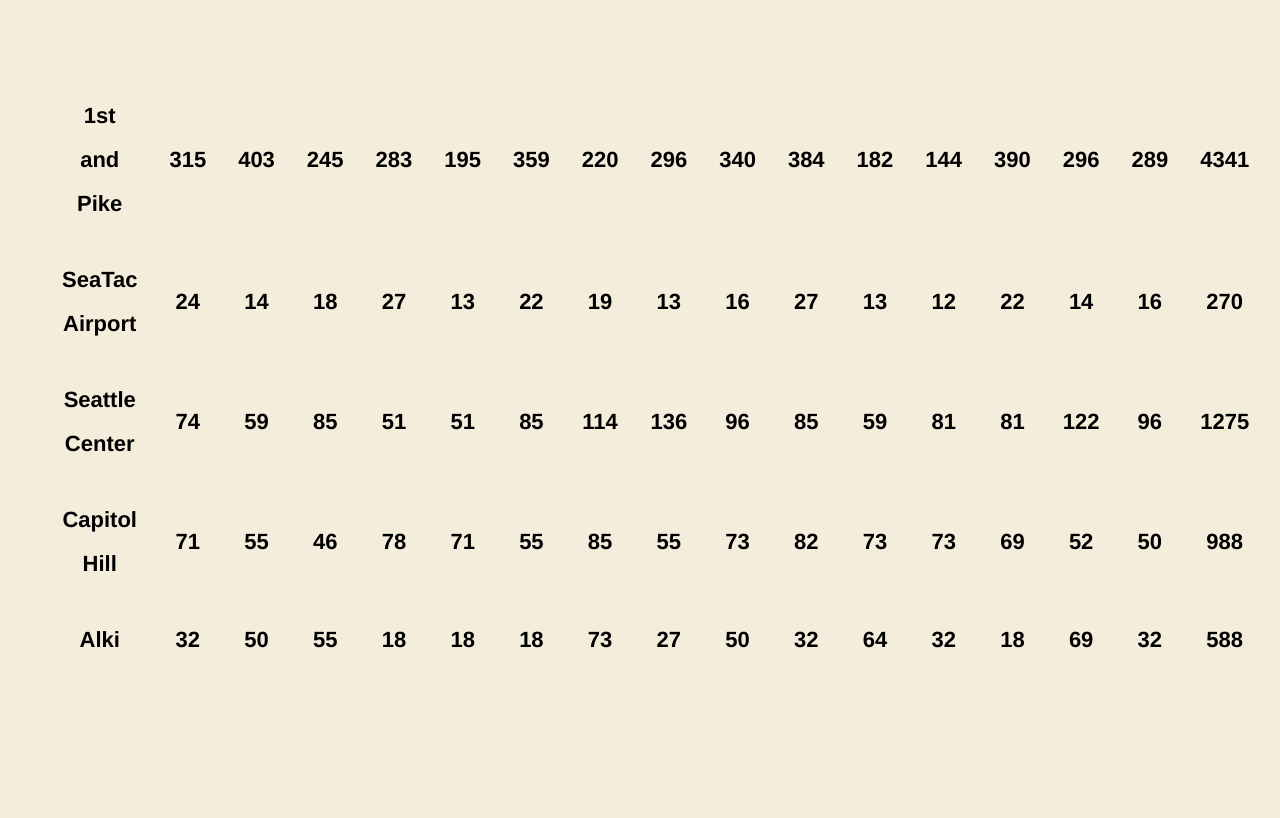
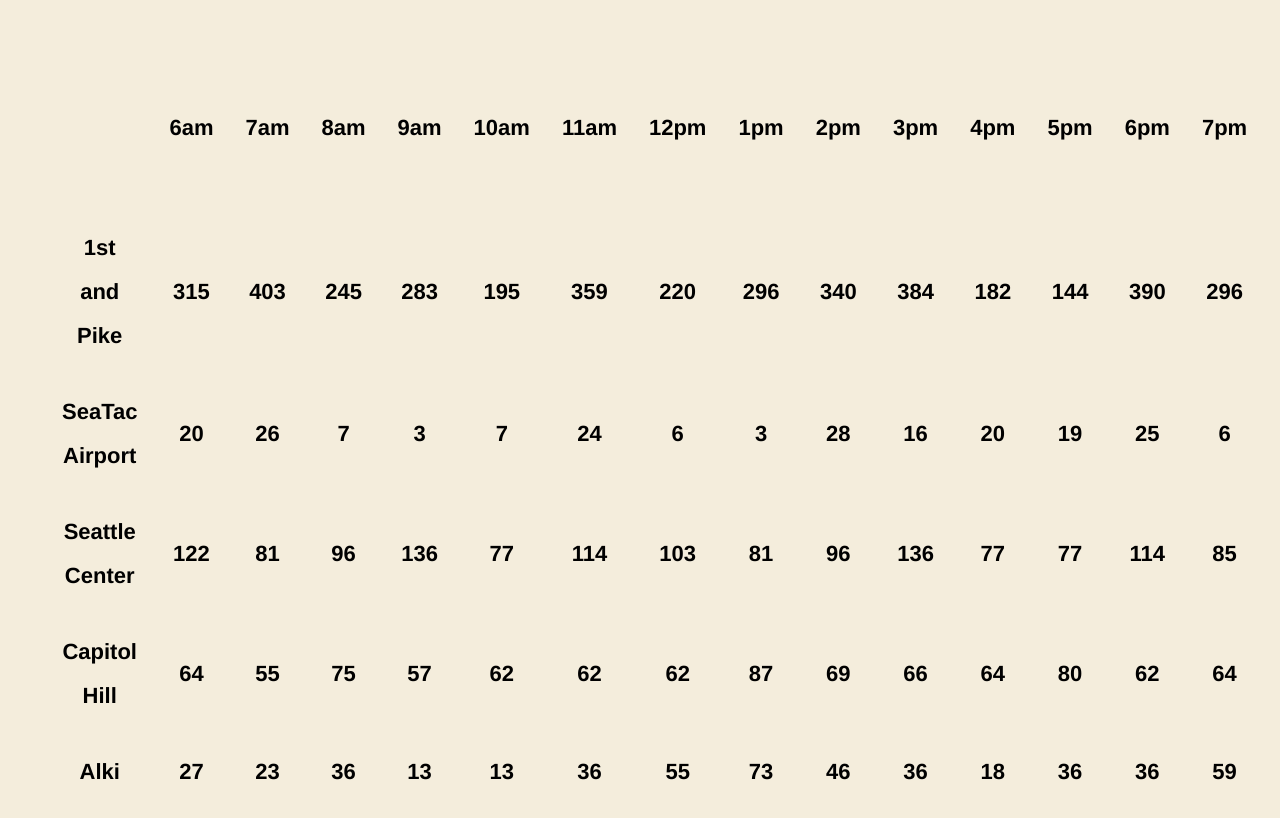
Before and after one commit to hanhthaoluu/cookie-stand, a plain HTML site: page sales.html in a window 1280 px wide. Drawn offline with Linux system fonts and the light colour scheme.

Commit message:
finish the table but need styling

```diff
--- a/app.js
+++ b/app.js
@@ -56,42 +56,28 @@ function simulateAmountsOfCookiesPurchasedForEachHour(store){
 var firstAndPike = new Store('1st and Pike', 23, 65, 6.3);
 console.log(firstAndPike);
 
-simulateAmountsOfCookiesPurchasedForEachHour(firstAndPike);
-totalSales(firstAndPike);
-
-
 var seaTacAirport = new Store('SeaTac Airport', 3, 24, 1.2);
 console.log(seaTacAirport);
-
-simulateAmountsOfCookiesPurchasedForEachHour(seaTacAirport);
-totalSales(seaTacAirport);
-
 
 var seattleCenter = new Store('Seattle Center', 11, 38, 3.7);
 console.log(seattleCenter);
 
-simulateAmountsOfCookiesPurchasedForEachHour(seattleCenter);
-totalSales(seattleCenter);
-
-
 var captitolHill = new Store('Capitol Hill', 20, 38, 2.3);
 console.log(captitolHill);
-
-simulateAmountsOfCookiesPurchasedForEachHour(captitolHill);
-totalSales(captitolHill);
 
 var alki = new Store('Alki', 2, 16, 4.6);
 console.log(alki);
 
-simulateAmountsOfCookiesPurchasedForEachHour(alki);
-totalSales(alki);
-
-
 var stores = [firstAndPike, seaTacAirport, seattleCenter, captitolHill, alki];
 
 var tableEl = document.getElementById('generated-table');
+
+var headerEl = document.createElement('thead');
+tableEl.appendChild(headerEl);
+
 var tableBodyEl = document.createElement('tbody');
 tableEl.appendChild(tableBodyEl);
+
 
 function makeRow(store){
   var newRowEl = document.createElement('tr');
@@ -99,8 +85,6 @@ function makeRow(store){
   var itemDataEl = document.createElement('td');
   itemDataEl.textContent = store.storeName;
   newRowEl.appendChild(itemDataEl);
-
-
 
   for (var i = 0; i < store.cookiesSoldPerDay.length; i++) {
     itemDataEl = document.createElement('td');
@@ -115,6 +99,23 @@ newRowEl.appendChild(itemDataEl);
   tableBodyEl.appendChild(newRowEl);
 }
 
+var header = ['', '6am', '7am', '8am', '9am', '10am', '11am', '12pm', '1pm', '2pm', '3pm', '4pm', '5pm', '6pm', '7pm', '8pm', 'Daily Location Total'];
+
+
+
+function makeHeader(header) {
+  //make tr
+  var tableRowEl = document.createElement('tr');
+  headerEl.appendChild(tableRowEl);
+
+  for (var i = 0; i < header.length; i++) {
+    var tableHeadEL = document.createElement('th');
+    tableHeadEL.textContent = header[i];
+    tableRowEl.appendChild(tableHeadEL);
+  }
+}
+
+makeHeader(header);
 
 for(var i = 0; i < stores.length; i++) {
   makeRow(stores[i]);
--- a/sales.html
+++ b/sales.html
@@ -8,11 +8,7 @@
   </head>
 
   <table id="generated-table">
-    <thead>
-      <tr>
-        <td></td>
-      </tr>
-    </thead>
+
   </table>
 
 
```
Lines whose indentation alone changed are shown as unchanged.
